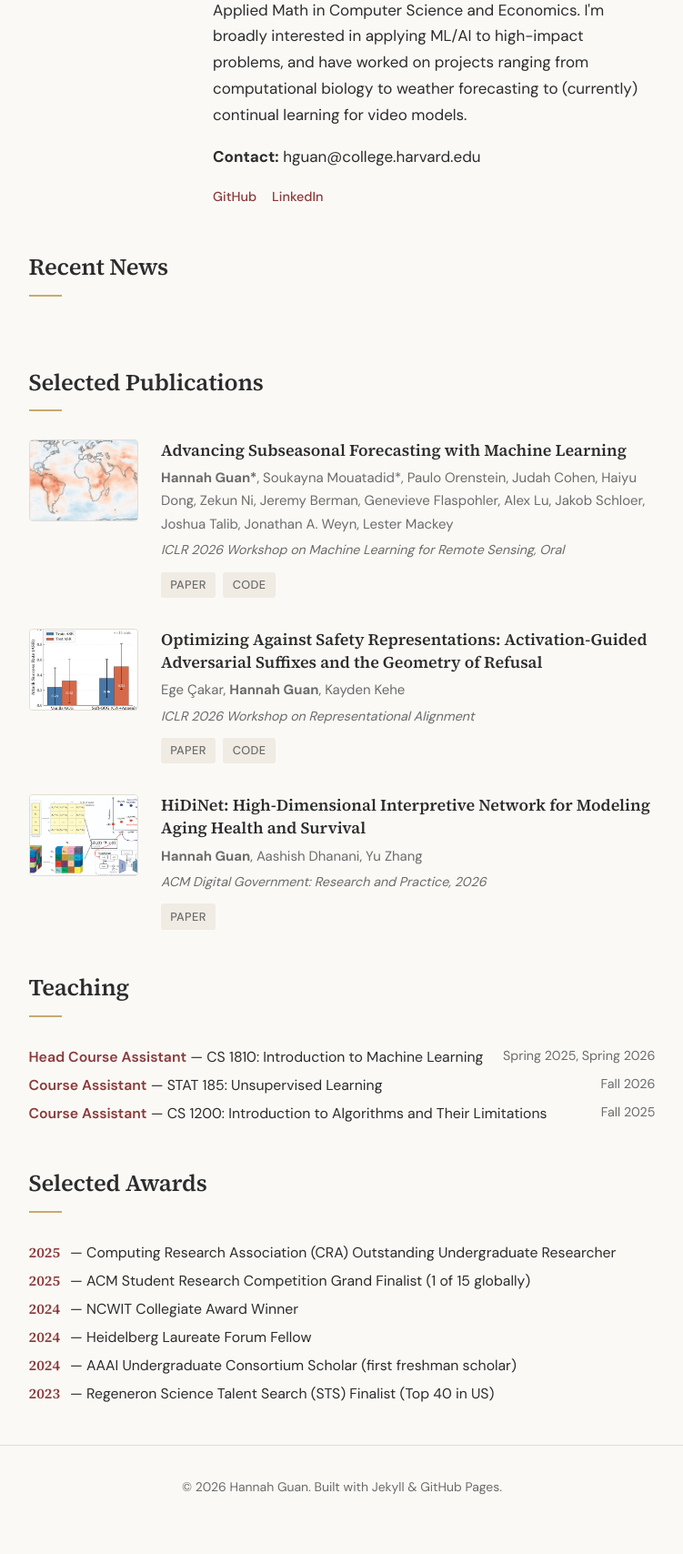
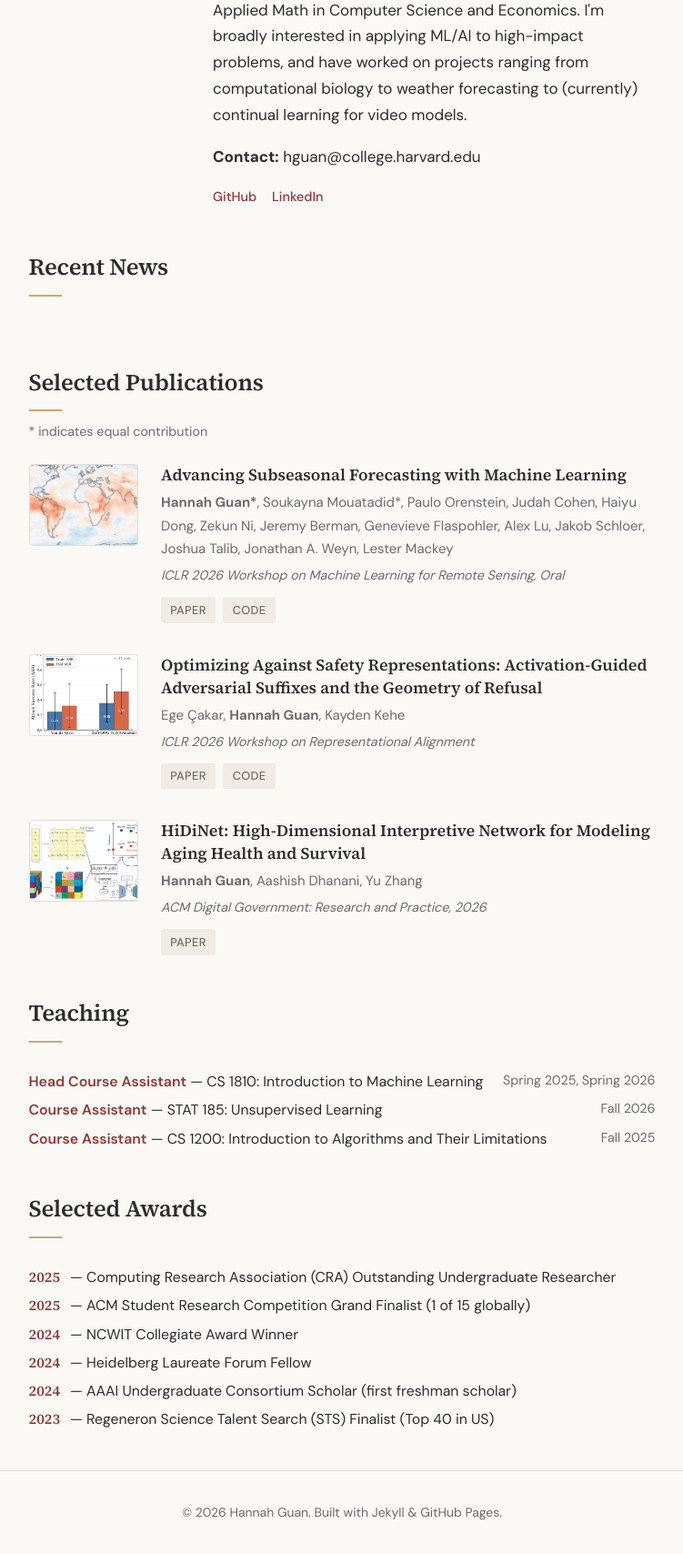
Before and after one commit to HannahGuan244/hannahguan244.github.io, a Jekyll site: the page built from index.html, in a window 1280 px wide, cut to the strip 321-2029 px from the top of the page. Shown: the whole strip at 91% size, without its empty margins (264-1015 px from the left). Built offline with Jekyll 4.4.1, drawn with Linux system fonts in a browser that asks for light colours; before the commit the page ends 2002 px from its top, so only the background shows below that.

Commit message:
Add note that * indicates equal contribution
Co-Authored-By: Claude Sonnet 5.5 <noreply@anthropic.com>

```diff
--- a/assets/css/style.css
+++ b/assets/css/style.css
@@ -175,6 +175,13 @@ body {
   width: 36px;
   height: 2px;
   background: var(--color-accent-light);
+}
+
+.equal-note {
+  font-size: 0.84rem;
+  color: var(--color-text-muted);
+  margin-top: -1.2rem;
+  margin-bottom: 1.4rem;
 }
 
 /* ── Research / Project Cards ── */
--- a/index.html
+++ b/index.html
@@ -38,6 +38,7 @@ title: About
 
 <section class="publications">
   <h2 class="section-title">Selected Publications</h2>
+  <p class="equal-note">* indicates equal contribution</p>
 
   <div class="pub-item">
     <img class="pub-thumb" src="{{ '/assets/publications/subseasonal.png' | relative_url }}" alt="Advancing Subseasonal Forecasting with Machine Learning">
--- a/research/index.html
+++ b/research/index.html
@@ -4,6 +4,7 @@ title: Research
 ---
 
 <h2 class="section-title">Research Projects</h2>
+<p class="equal-note">* indicates equal contribution</p>
 
 <div class="project-list">
 
```
